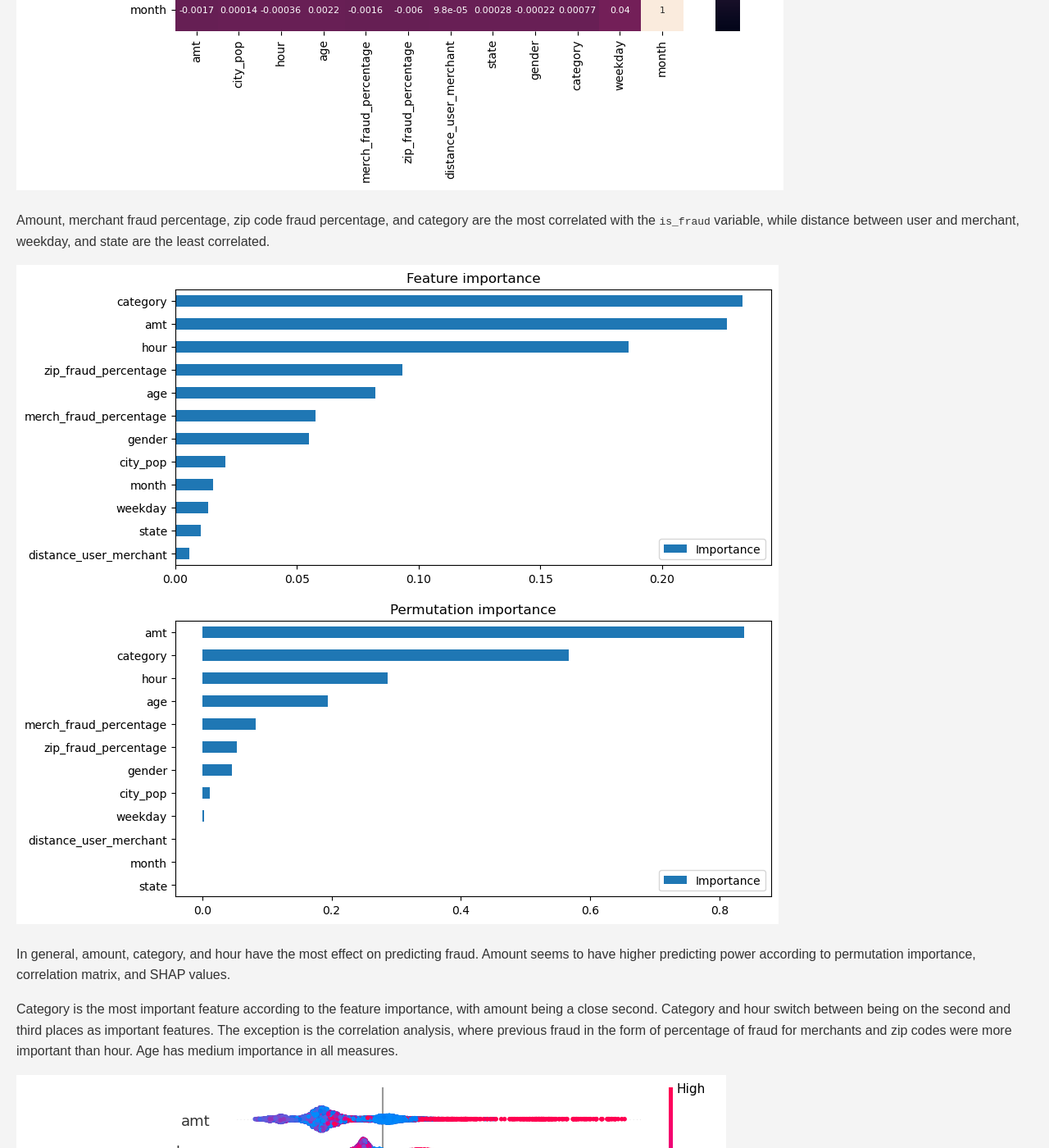
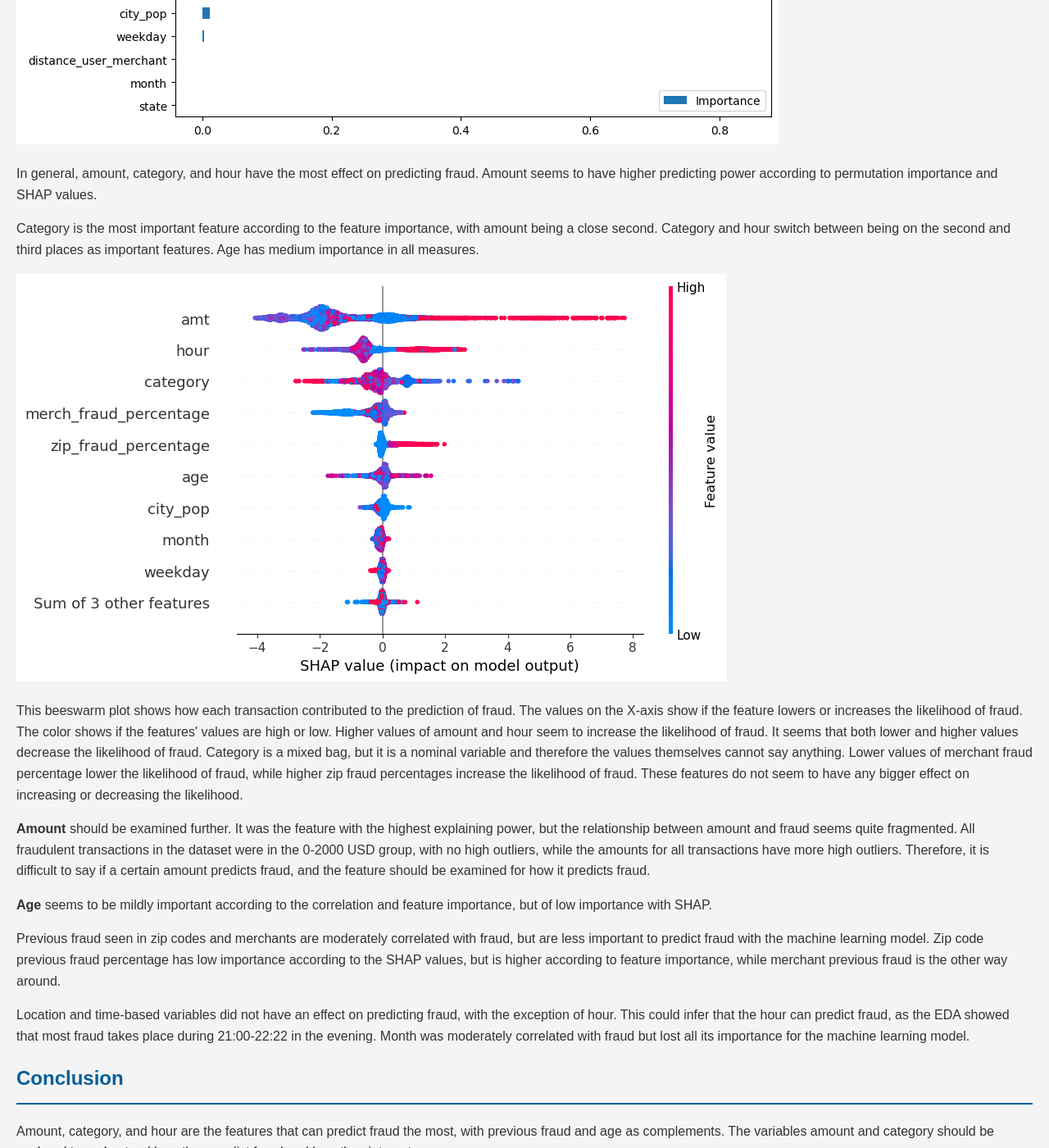
Before and after one commit to ViktorHenriksson/viktorhenriksson, a Jekyll site: the page supervisedml.html, which Jekyll copies as it is, in a window 1280 px wide and 1400 px high, scrolled down 2091 px. Shown: the whole window at 82% size. Built offline with Jekyll 4.4.1, drawn with Linux system fonts in a browser that asks for light colours; some of the changed text lies outside the part shown.

Commit message:
Update supervisedml.html

```diff
--- a/supervisedml.html
+++ b/supervisedml.html
@@ -91,17 +91,12 @@
         <li><strong>Feature importance:</strong> The XGBoost model can list the features that most contributed to the predictions.</li>
         <li><strong>Permutation importance:</strong> This explores how important the feature is by measuring the performance of the model with the feature removed. The steeper drop in performance, the more important the feature is.</li>
         <li><strong>SHAP values:</strong> SHAP measures feature importance differently by distributing the impact of each feature evenly on the final result.</li>
-        <li><strong>Correlation matrix:</strong> This matrix showcases how correlated the feature is to the fraud.</li>
     </ul>
-
-    <p><img src="correlation%20with%20fraud.png" alt="Correlation with fraud"></p>
-
-    <p>Amount, merchant fraud percentage, zip code fraud percentage, and category are the most correlated with the <code>is_fraud</code> variable, while distance between user and merchant, weekday, and state are the least correlated.</p>
 
     <p><img src="permutation_feature_plot.png" alt="Feature and permutation importance"></p>
 
-    <p>In general, amount, category, and hour have the most effect on predicting fraud. Amount seems to have higher predicting power according to permutation importance, correlation matrix, and SHAP values.</p>
-    <p>Category is the most important feature according to the feature importance, with amount being a close second. Category and hour switch between being on the second and third places as important features. The exception is the correlation analysis, where previous fraud in the form of percentage of fraud for merchants and zip codes were more important than hour. Age has medium importance in all measures.</p>
+    <p>In general, amount, category, and hour have the most effect on predicting fraud. Amount seems to have higher predicting power according to permutation importance and SHAP values.</p>
+    <p>Category is the most important feature according to the feature importance, with amount being a close second. Category and hour switch between being on the second and third places as important features. Age has medium importance in all measures.</p>
 
     <p><img src="shap_beeswarm.png" alt="SHAP values"></p>
 
```
